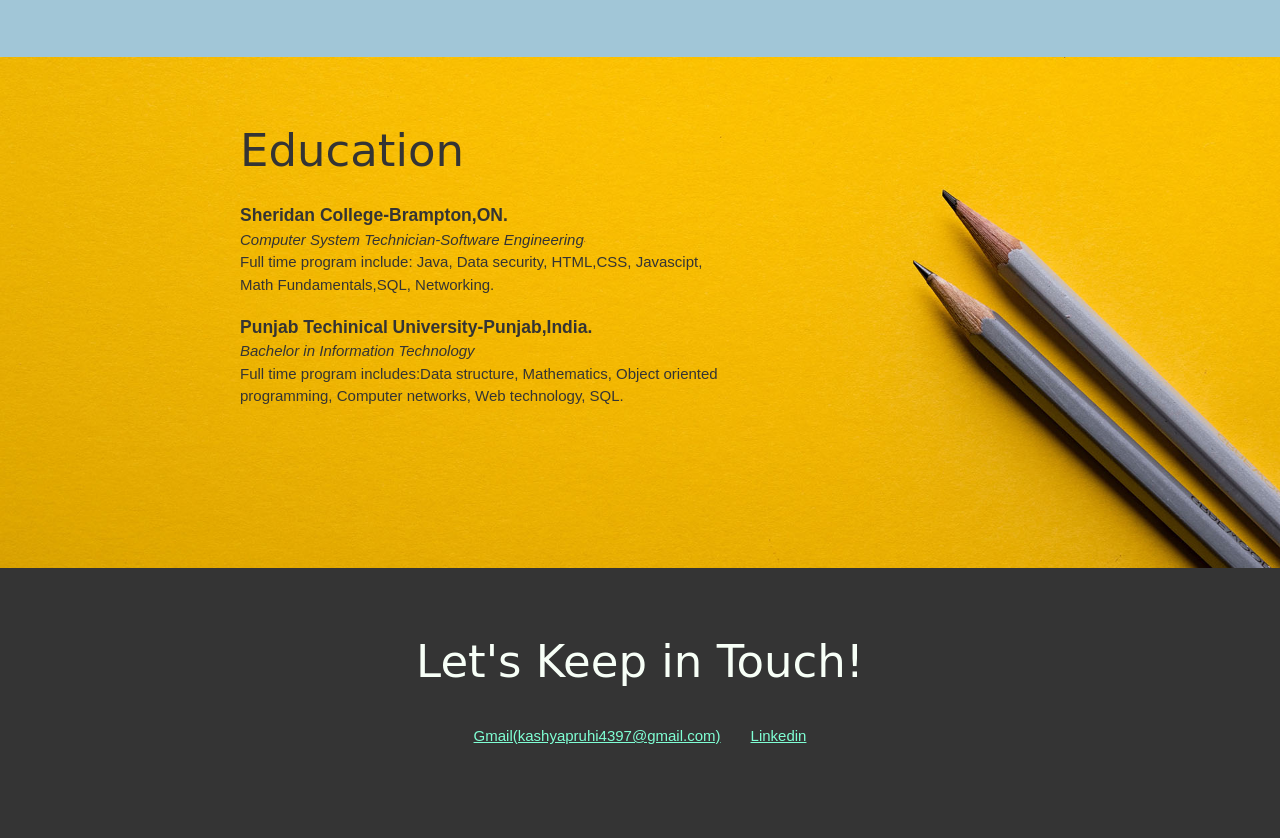
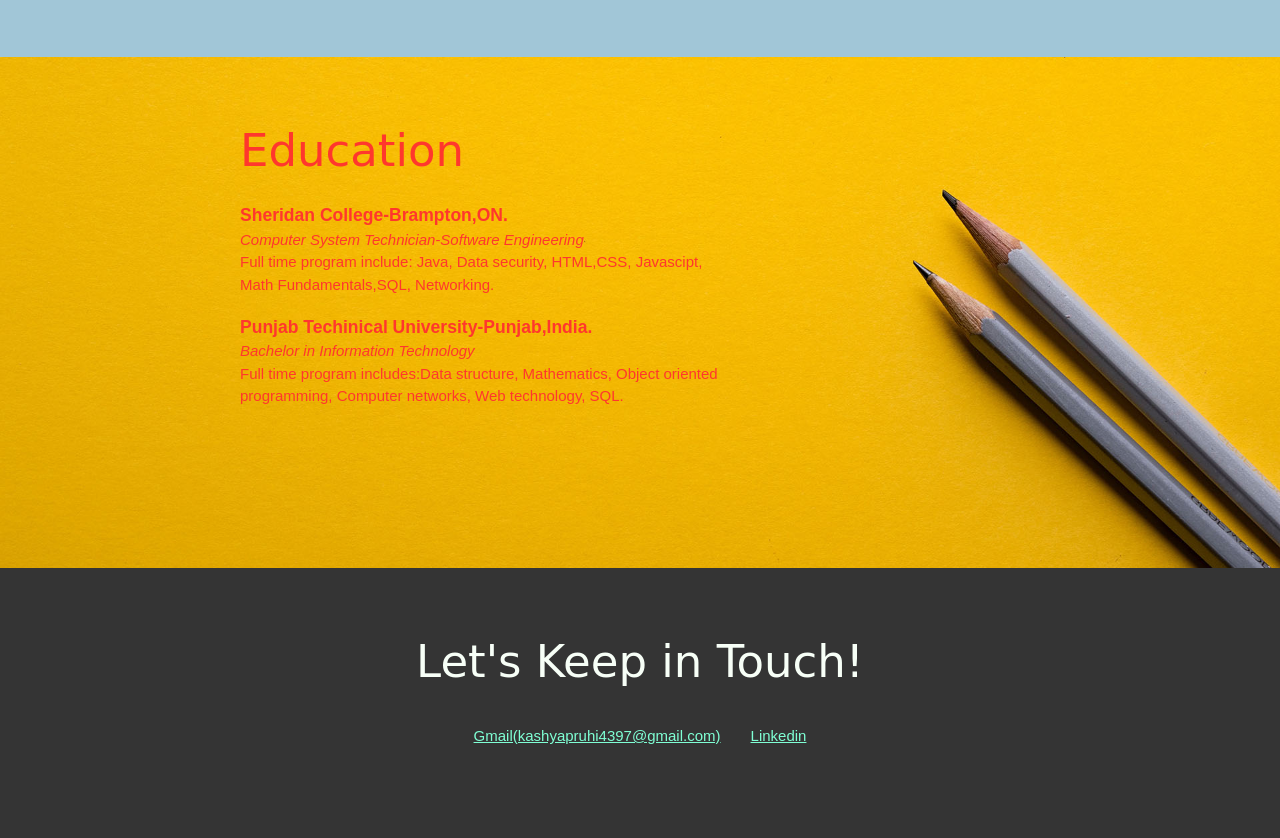
Before and after one commit to ruhi4397/HTML-, a plain HTML site: page index.html in a window 1280 px wide. Shown: the part 1311-2149 px from the top of the page. Drawn offline with Linux system fonts and the light colour scheme.

Commit message:
styles.css

```diff
--- a/css/styles.css
+++ b/css/styles.css
@@ -91,6 +91,7 @@ header{
   background-size: cover;
   background-position: top right;
   padding-bottom: 100px;
+color: rgb(256,55,45);
  }
 .education p{
   width: 60%;
```
